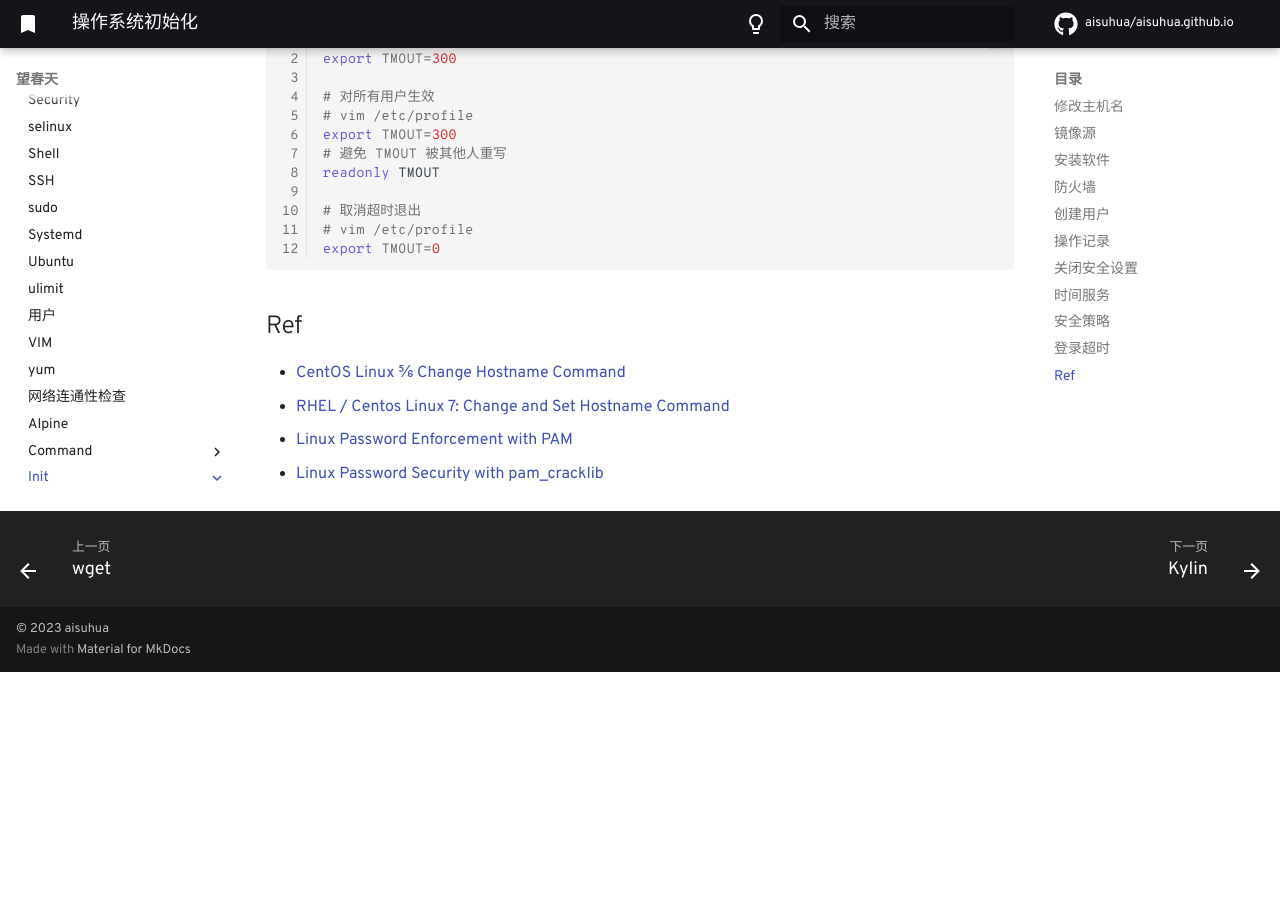
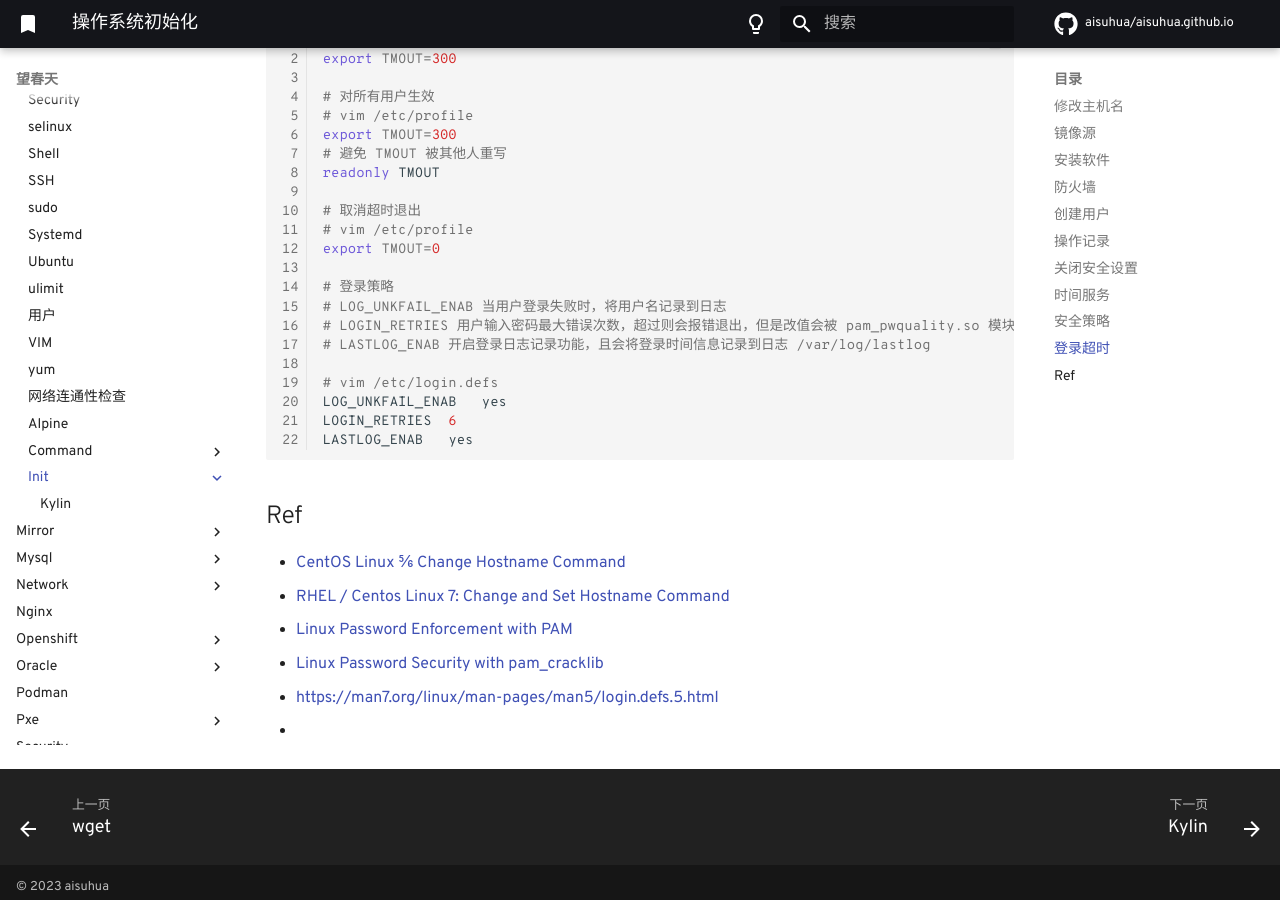
Before and after one commit to aisuhua/aisuhua.github.io, an MkDocs documentation site: the page built from docs/linux/init/README.md, in a window 1280 px wide and 900 px high, scrolled down 4853 px. Built offline with MkDocs 1.6.1 and Material for MkDocs 9.7.7, drawn with Linux system fonts in a browser that asks for light colours; comment, search, counter and statistics services are not loaded; before the commit the page ends 5525 px from its top, so only the background shows below that.

Commit message:
Kylin.md README.md

````diff
--- a/docs/linux/init/README.md
+++ b/docs/linux/init/README.md
@@ -251,6 +251,16 @@ readonly TMOUT
 # 取消超时退出
 # vim /etc/profile
 export TMOUT=0
+
+# 登录策略
+# LOG_UNKFAIL_ENAB 当用户登录失败时，将用户名记录到日志
+# LOGIN_RETRIES 用户输入密码最大错误次数，超过则会报错退出，但是改值会被 pam_pwquality.so 模块的 retry=6 参数重写
+# LASTLOG_ENAB 开启登录日志记录功能，且会将登录时间信息记录到日志 /var/log/lastlog
+
+# vim /etc/login.defs
+LOG_UNKFAIL_ENAB   yes
+LOGIN_RETRIES  6
+LASTLOG_ENAB   yes
 ```
 
 ## Ref
@@ -259,3 +269,5 @@ export TMOUT=0
 - [RHEL / Centos Linux 7: Change and Set Hostname Command](https://www.cyberciti.biz/faq/rhel-redhat-centos-7-change-hostname-command/)
 - [Linux Password Enforcement with PAM](https://deer-run.com/users/hal/linux_passwords_pam.html)
 - [Linux Password Security with pam_cracklib](https://deer-run.com/users/hal/sysadmin/pam_cracklib.html)
+- https://man7.org/linux/man-pages/man5/login.defs.5.html
+-
````
